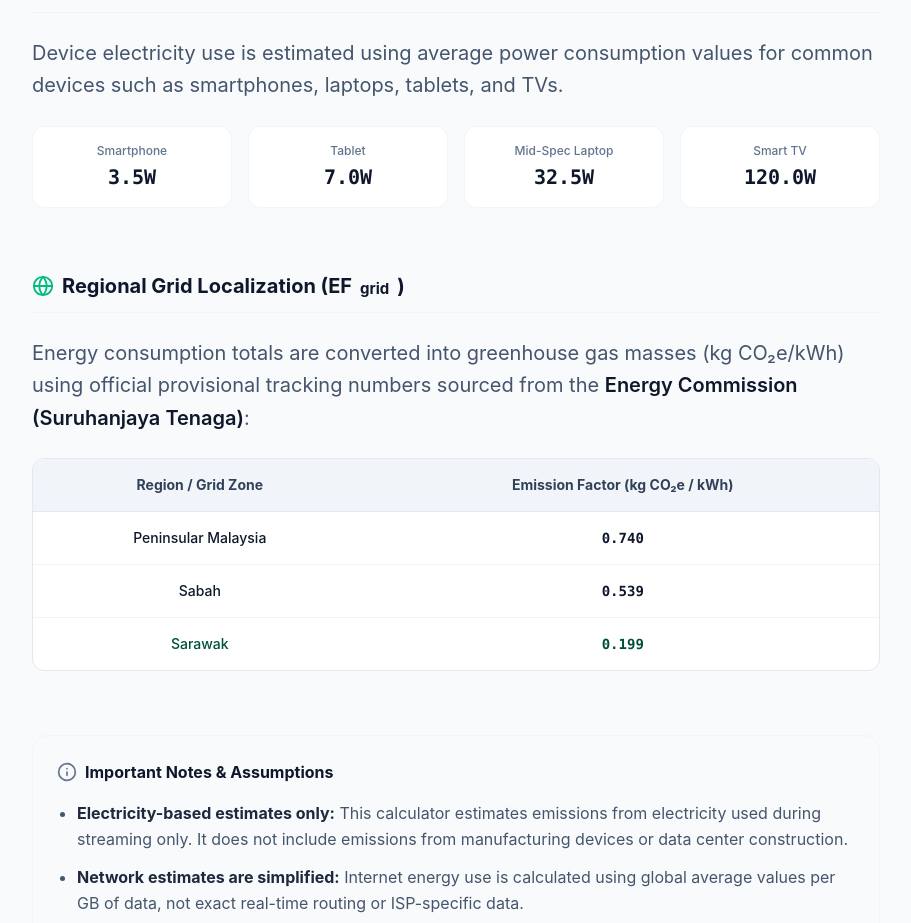
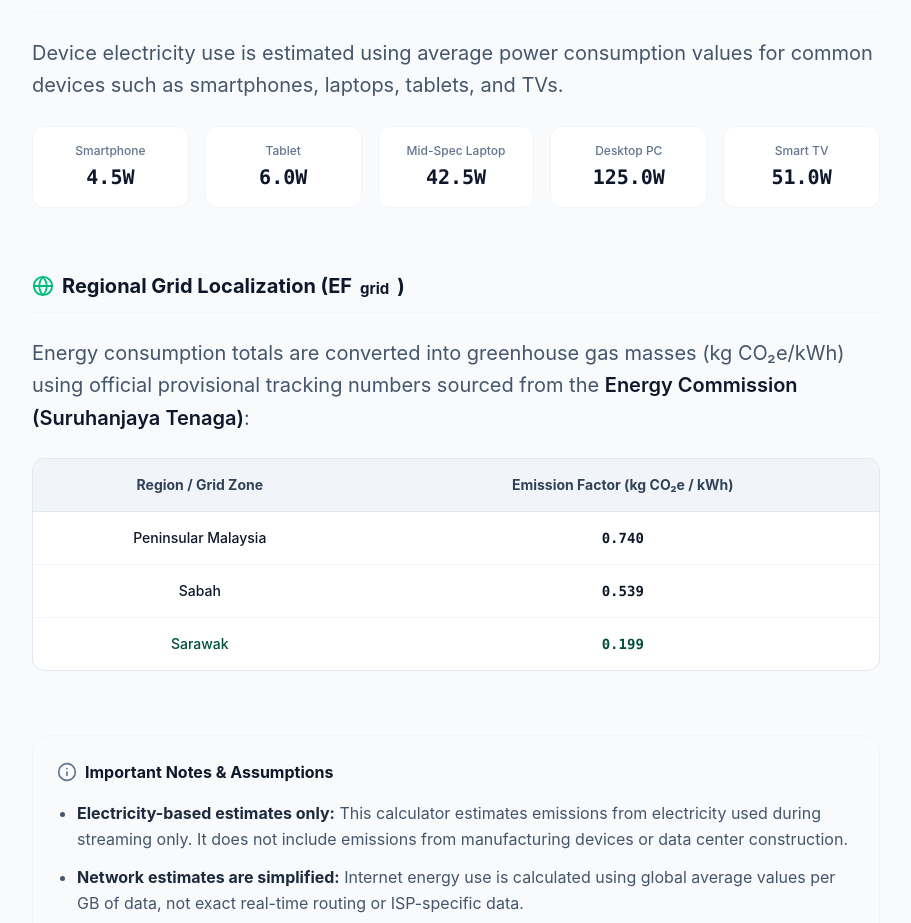
Before and after one commit to suemay4/streaming-carbon-app, a React (Vite) app: page /how-it-works in a window 1280 px wide. Shown: the part 1901-2824 px from the top of the page, without its empty margins (184-1095 px from the left). Built offline with nearby package versions, Linux system fonts and the light colour scheme.

Commit message:
Update HowItWorks.jsx change device

```diff
--- a/src/pages/HowItWorks.jsx
+++ b/src/pages/HowItWorks.jsx
@@ -147,11 +147,12 @@ function HowItWorks() {
           Device electricity use is estimated using average power consumption values for common devices such as smartphones, laptops, tablets, and TVs.
         </p>
 
-        <div className="grid grid-cols-2 md:grid-cols-4 gap-4 text-center">
-          <div className="p-4 bg-white border border-slate-100 rounded-xl"><div className="text-xs text-slate-500 font-medium">Smartphone</div><div className="text-xl font-mono font-bold text-slate-900 mt-1">3.5W</div></div>
-          <div className="p-4 bg-white border border-slate-100 rounded-xl"><div className="text-xs text-slate-500 font-medium">Tablet</div><div className="text-xl font-mono font-bold text-slate-900 mt-1">7.0W</div></div>
-          <div className="p-4 bg-white border border-slate-100 rounded-xl"><div className="text-xs text-slate-500 font-medium">Mid-Spec Laptop</div><div className="text-xl font-mono font-bold text-slate-900 mt-1">32.5W</div></div>
-          <div className="p-4 bg-white border border-slate-100 rounded-xl"><div className="text-xs text-slate-500 font-medium">Smart TV</div><div className="text-xl font-mono font-bold text-slate-900 mt-1">120.0W</div></div>
+        <div className="grid grid-cols-2 sm:grid-cols-3 lg:grid-cols-5 gap-4 text-center">
+          <div className="p-4 bg-white border border-slate-100 rounded-xl"><div className="text-xs text-slate-500 font-medium">Smartphone</div><div className="text-xl font-mono font-bold text-slate-900 mt-1">4.5W</div></div>
+          <div className="p-4 bg-white border border-slate-100 rounded-xl"><div className="text-xs text-slate-500 font-medium">Tablet</div><div className="text-xl font-mono font-bold text-slate-900 mt-1">6.0W</div></div>
+          <div className="p-4 bg-white border border-slate-100 rounded-xl"><div className="text-xs text-slate-500 font-medium">Mid-Spec Laptop</div><div className="text-xl font-mono font-bold text-slate-900 mt-1">42.5W</div></div>
+          <div className="p-4 bg-white border border-slate-100 rounded-xl"><div className="text-xs text-slate-500 font-medium">Desktop PC</div><div className="text-xl font-mono font-bold text-slate-900 mt-1">125.0W</div></div>
+          <div className="p-4 bg-white border border-slate-100 rounded-xl"><div className="text-xs text-slate-500 font-medium">Smart TV</div><div className="text-xl font-mono font-bold text-slate-900 mt-1">51.0W</div></div>
         </div>
       </div>
 
```
